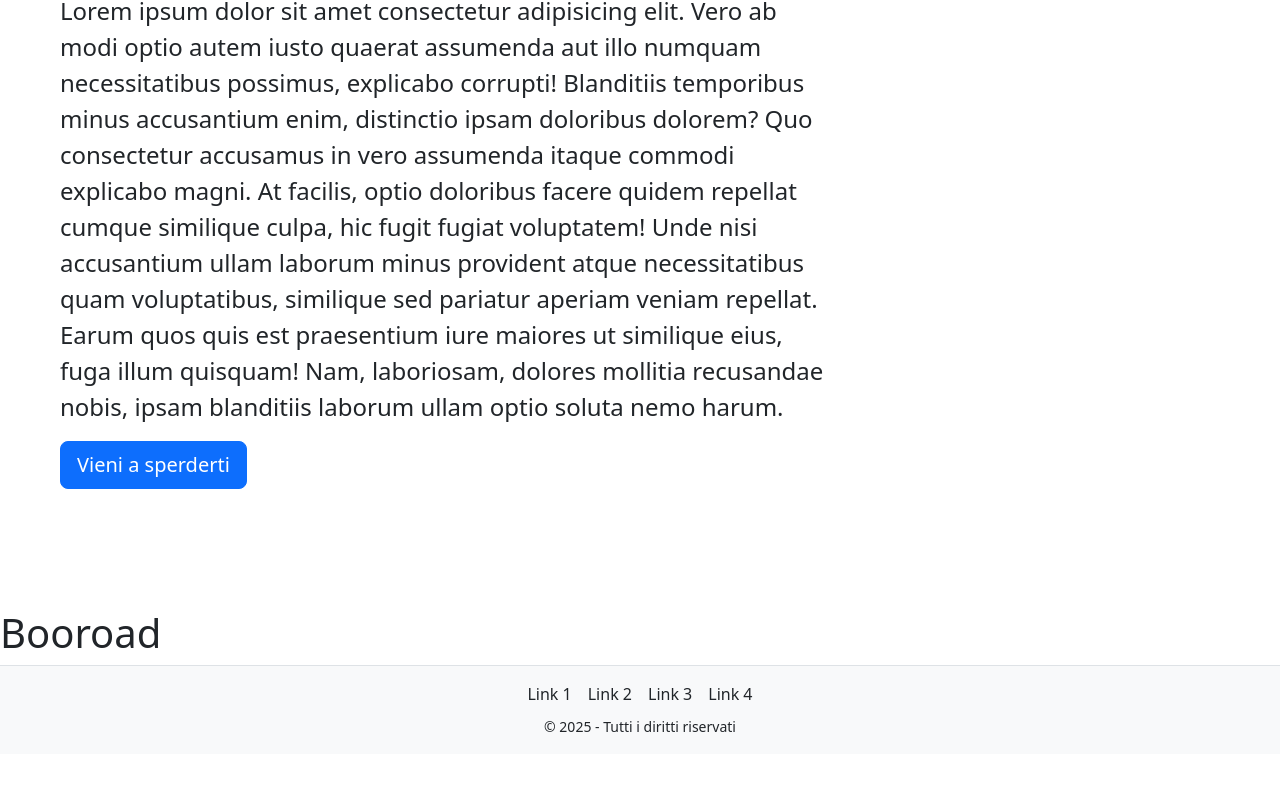
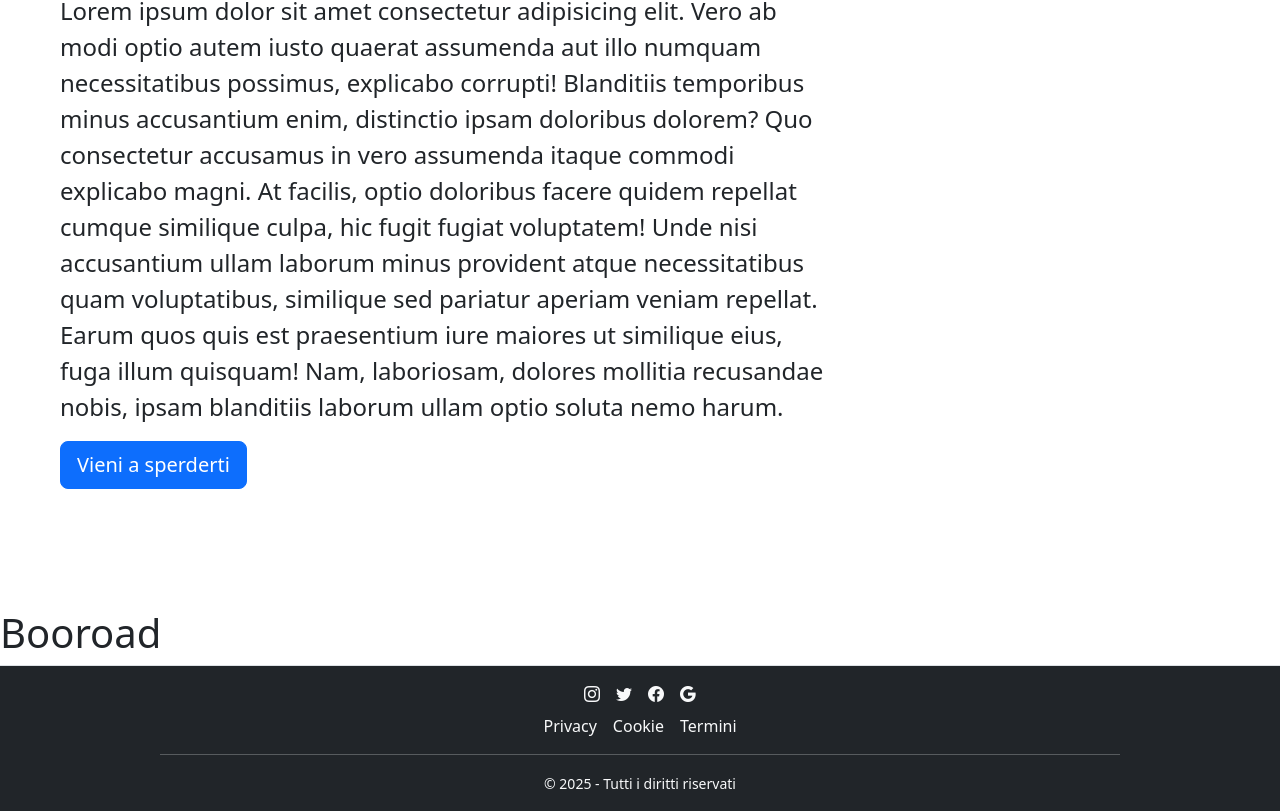
Before and after one commit to marzia-blasi/Booroad, a React (Vite) app: page / in a window 1280 px wide. Shown: the part 225-1036 px from the top of the page. Before the commit the page ends 979 px from the top, so only its background shows below. Built offline with nearby package versions, Linux system fonts and the light colour scheme; the HTML template or start-up script is replaced by a standard one.

Commit message:
style: update Footer component for improved accessibility and visual consistency

```diff
--- a/src/Components/Footer.jsx
+++ b/src/Components/Footer.jsx
@@ -1,15 +1,23 @@
 export default function Footer() {
     return (
-        <footer className="bg-light py-3 border-top text-center">
+        <footer className="bg-light py-3 border-top text-center bg-dark">
             {/* Link */}
             <div className="mb-2">
-                <a href="#" className="text-decoration-none mx-2 text-dark">Link 1</a>
-                <a href="#" className="text-decoration-none mx-2 text-dark">Link 2</a>
-                <a href="#" className="text-decoration-none mx-2 text-dark">Link 3</a>
-                <a href="#" className="text-decoration-none mx-2 text-dark">Link 4</a>
+                <a href="#" className="text-decoration-none mx-2 text-light"><i className="bi bi-instagram"></i></a>
+                <a href="#" className="text-decoration-none mx-2 text-light"><i className="bi bi-twitter"></i></a>
+                <a href="#" className="text-decoration-none mx-2 text-light"><i className="bi bi-facebook"></i></a>
+                <a href="#" className="text-decoration-none mx-2 text-light"><i className="bi bi-google"></i></a>
             </div>
             {/* Privacy */}
-            <small className="text-dark">© 2025 - Tutti i diritti riservati</small>
+
+            <div className="mb-2">
+                <a href="#" className="text-decoration-none mx-2 text-light">Privacy</a>
+                <a href="#" className="text-decoration-none mx-2 text-light">Cookie</a>
+                <a href="#" className="text-decoration-none mx-2 text-light">Termini</a>
+            </div>
+            <hr className="border-light w-75 mx-auto my-3" />
+            <small className="text-light">© 2025 - Tutti i diritti riservati</small>
+
         </footer>
     )
 }
```
